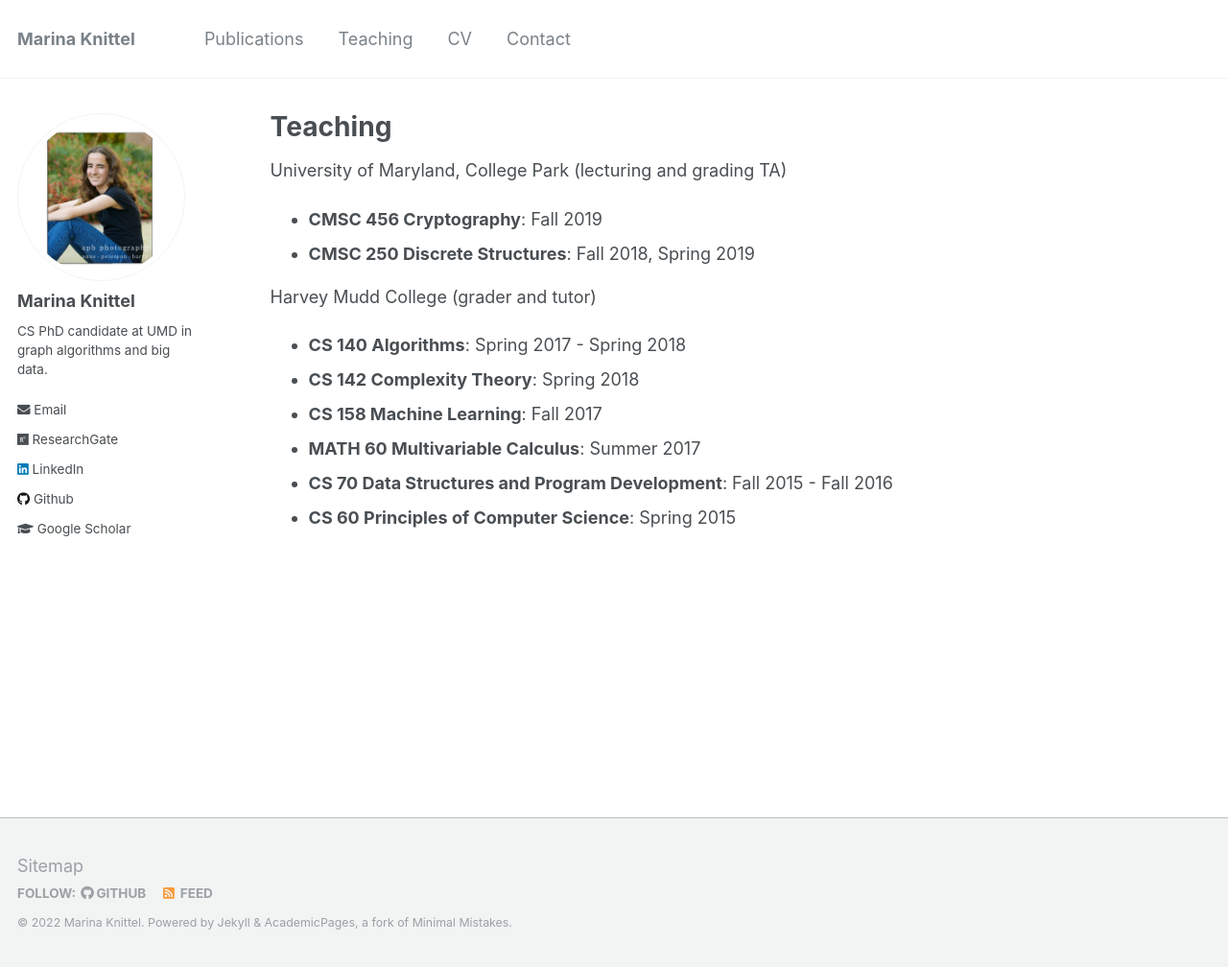
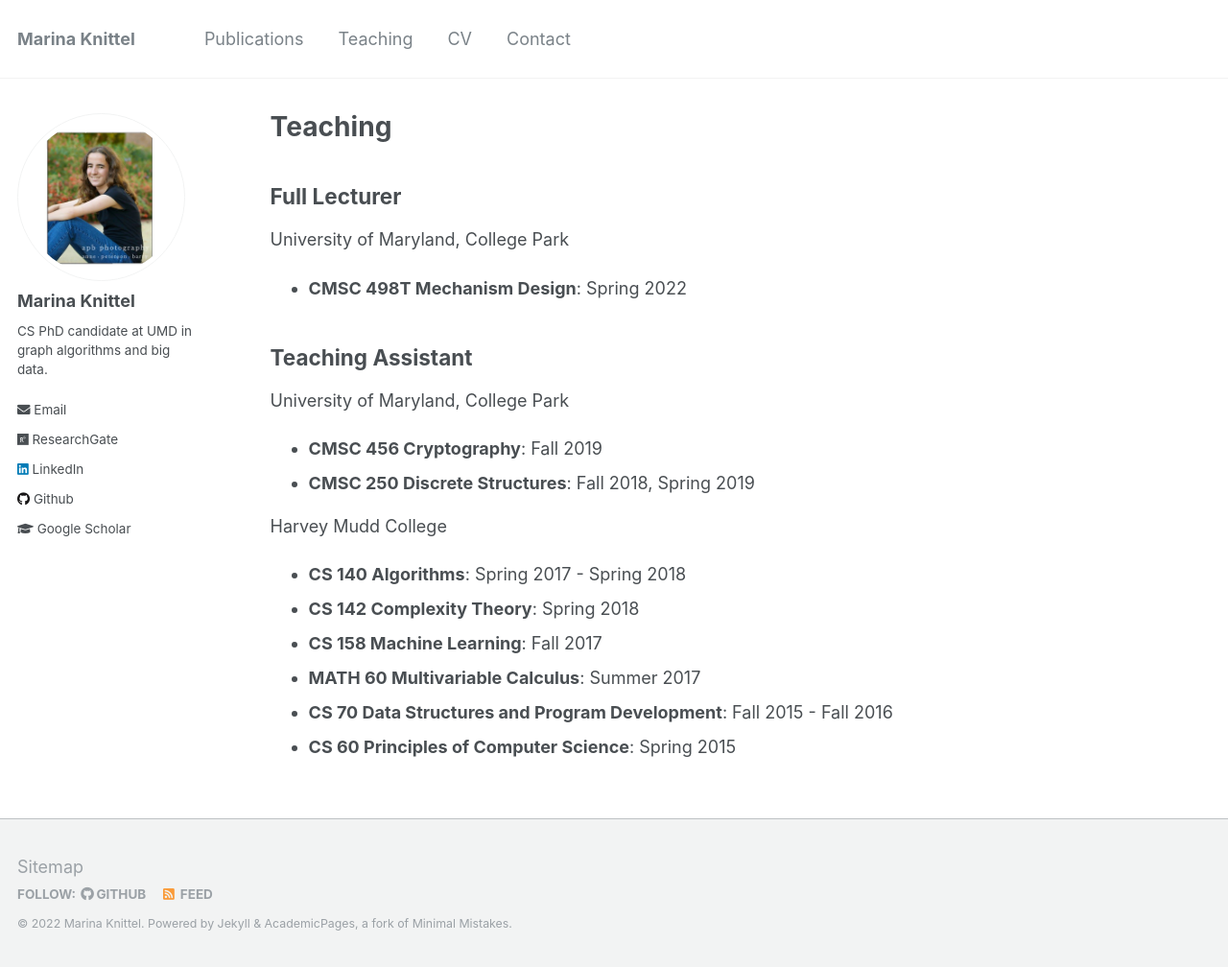
Before and after one commit to mknittel/mknittel.github.io, a Jekyll site: the page built from _pages/teaching.md, in a window 1280 px wide and 1008 px high. Shown: the whole window at 96% size. Built offline with Jekyll 4.4.1, drawn with Linux system fonts in a browser that asks for light colours.

Commit message:
Updated teaching

```diff
--- a/_pages/teaching.md
+++ b/_pages/teaching.md
@@ -5,12 +5,16 @@ permalink: /teaching/
 author_profile: true
 ---
 
+## Full Lecturer
+University of Maryland, College Park
+* **CMSC 498T Mechanism Design**: Spring 2022
 
-University of Maryland, College Park (lecturing and grading TA)
+## Teaching Assistant
+University of Maryland, College Park
 * **CMSC 456 Cryptography**: Fall 2019
 * **CMSC 250 Discrete Structures**: Fall 2018, Spring 2019
 
-Harvey Mudd College (grader and tutor)
+Harvey Mudd College
 * **CS 140 Algorithms**: Spring 2017 - Spring 2018
 * **CS 142 Complexity Theory**: Spring 2018
 * **CS 158 Machine Learning**: Fall 2017
```
